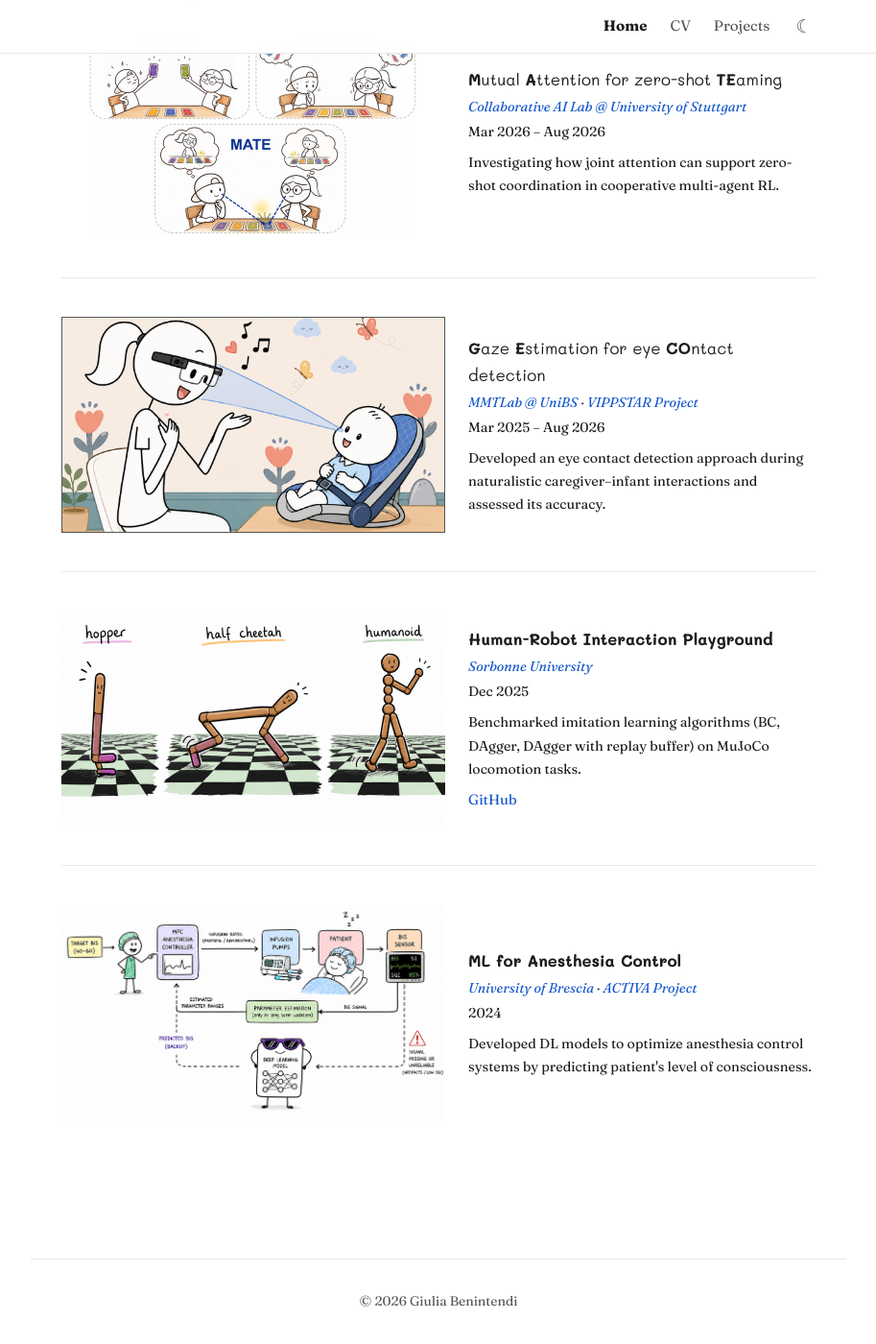
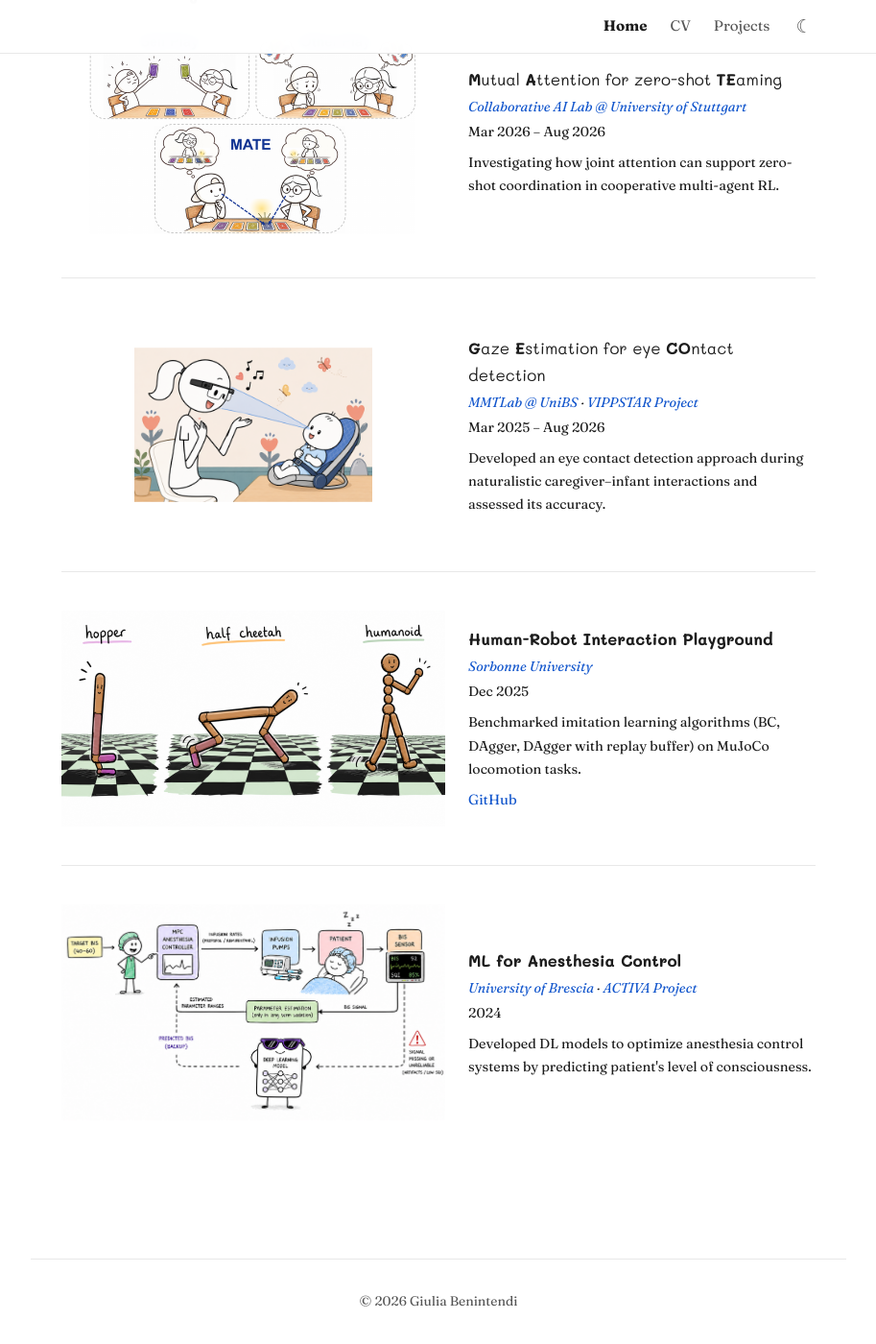
Before and after one commit to giuliabenintendi/giuliabenintendi.github.io, a Jekyll site: the page built from index.html, in a window 1280 px wide and 1400 px high, scrolled down 977 px. Shown: the whole window at 96% size, without its empty margins (183-1096 px from the left). Built offline with Jekyll 4.4.1, drawn with Linux system fonts in a browser that asks for light colours.

Commit message:
shrink geco image inside its frame, drop border

```diff
--- a/assets/css/style.css
+++ b/assets/css/style.css
@@ -248,8 +248,10 @@ a.person-link {
   display: block;
 }
 
-.project-image img.bordered {
-  border: 1px solid var(--text-secondary);
+/* Shrink the picture inside its frame to leave white space around it */
+.project-image img.inset {
+  object-fit: contain;
+  padding: 8%;
   box-sizing: border-box;
 }
 
--- a/index.html
+++ b/index.html
@@ -70,7 +70,7 @@ title: Giulia Benintendi
 
 <div class="project-card">
   <div class="project-image">
-    <img src="/assets/images/geco_stages.png" alt="Caregiver wearing eye-tracking glasses looking at an infant" class="bordered">
+    <img src="/assets/images/geco_stages.png" alt="Caregiver wearing eye-tracking glasses looking at an infant" class="inset">
   </div>
   <div class="project-body">
     <h3 class="acronym-title"><b>G</b>aze <b>E</b>stimation for eye <b>CO</b>ntact detection</h3>
--- a/projects.html
+++ b/projects.html
@@ -20,7 +20,7 @@ permalink: /projects/
 
 <div class="project-card">
   <div class="project-image">
-    <img src="/assets/images/geco_stages.png" alt="Caregiver wearing eye-tracking glasses looking at an infant" class="bordered">
+    <img src="/assets/images/geco_stages.png" alt="Caregiver wearing eye-tracking glasses looking at an infant" class="inset">
   </div>
   <div class="project-body">
     <h3 class="acronym-title"><b>G</b>aze <b>E</b>stimation for eye <b>CO</b>ntact detection</h3>
```
